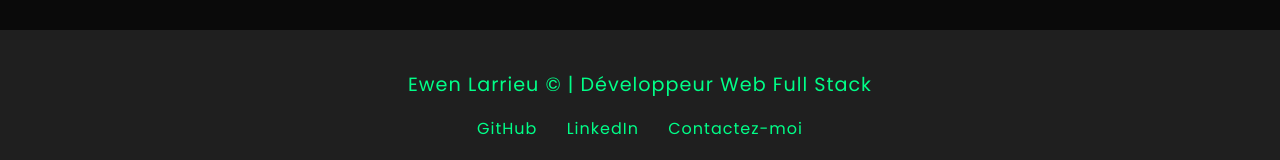
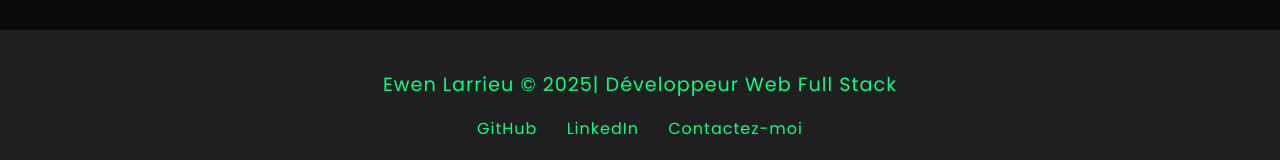
Before and after one commit to ewenlarrieu/Portfolio, a website: page Home/index.html in a window 1280 px wide. Shown: the part 2797-2957 px from the top of the page. Drawn offline with Linux system fonts and the light colour scheme; files whose address does not match are found by name.

```diff
--- a/Home/index.html
+++ b/Home/index.html
@@ -110,7 +110,7 @@
     </section>
 
     <footer class="footer">
-      <p>Ewen Larrieu © | Développeur Web Full Stack</p>
+      <p>Ewen Larrieu © 2025| Développeur Web Full Stack</p>
       <div class="footer-socials">
         <a href="https://github.com/ewenlarrieu" target="_blank">GitHub</a>
         <a
```
